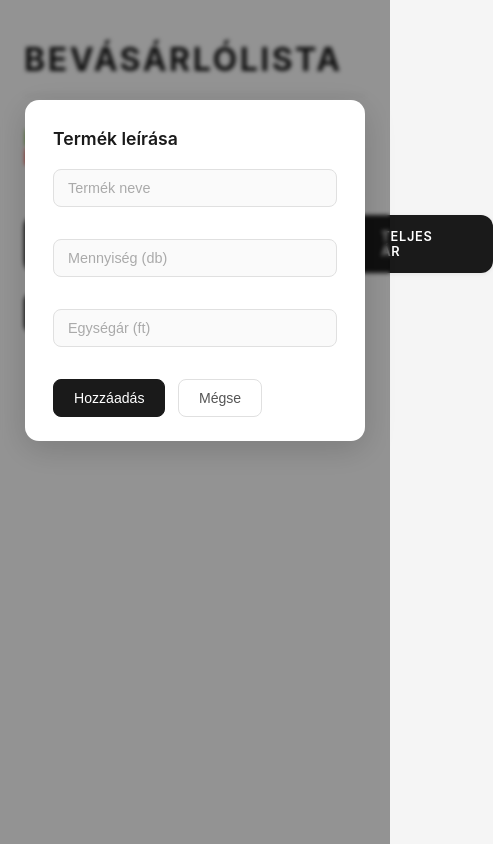
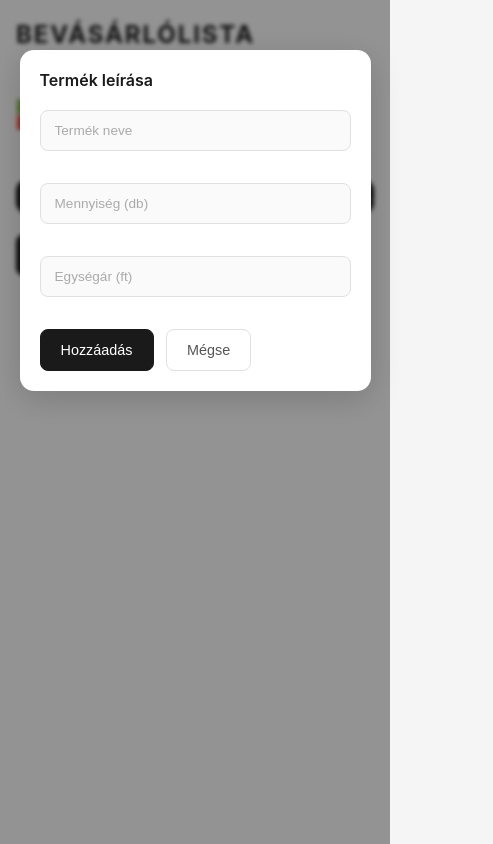
Before and after one commit to tamasiadam/shopit, a plain HTML site: page index.html in a window 390 px wide. Both pictures are taken after a click on the button "Hozzáadás". Shown: the whole page, 493 px wide, since content can reach past the window. Drawn offline with Linux system fonts and the light colour scheme.

Commit message:
Responsive fix

```diff
--- a/index.html
+++ b/index.html
@@ -3,7 +3,7 @@
   <head>
     <meta charset="UTF-8" />
     <meta author="Simplicity" />
-    <meta name="viewport" content="width=, initial-scale=1.0" />
+    <meta name="viewport" content="width=device-width, initial-scale=1.0" />
     <title>Shop It 🛒</title>
   </head>
   <link rel="stylesheet" href="styles.css" />
--- a/styles.css
+++ b/styles.css
@@ -242,3 +242,56 @@ input[type="text"]::placeholder {
   background-color: #2e7d32;
   color: #ffffff;
 }
+
+/* reszponzív részleg */
+
+@media (max-width: 600px) {
+  .main {
+    padding: 20px 16px 40px;
+  }
+
+  header h1 {
+    font-size: 1.5rem;
+  }
+
+  .amount {
+    font-size: 0.85rem;
+  }
+
+  .items-table {
+    font-size: 0.85rem;
+    overflow-x: auto;
+    display: block;
+    white-space: nowrap;
+  }
+
+  .items-table th,
+  .items-table td {
+    padding: 10px 12px;
+  }
+
+  .modal-content {
+    width: 90%;
+    margin: 50px auto;
+    padding: 20px;
+  }
+
+  .modal-content h3 {
+    font-size: 1rem;
+  }
+
+  input[type="text"] {
+    font-size: 0.85rem;
+    padding: 12px 14px;
+  }
+
+  #openModalBtn {
+    padding: 12px 24px;
+    font-size: 0.9rem;
+  }
+
+  .modal-content button {
+    padding: 12px 20px;
+    font-size: 0.9rem;
+  }
+}
```
